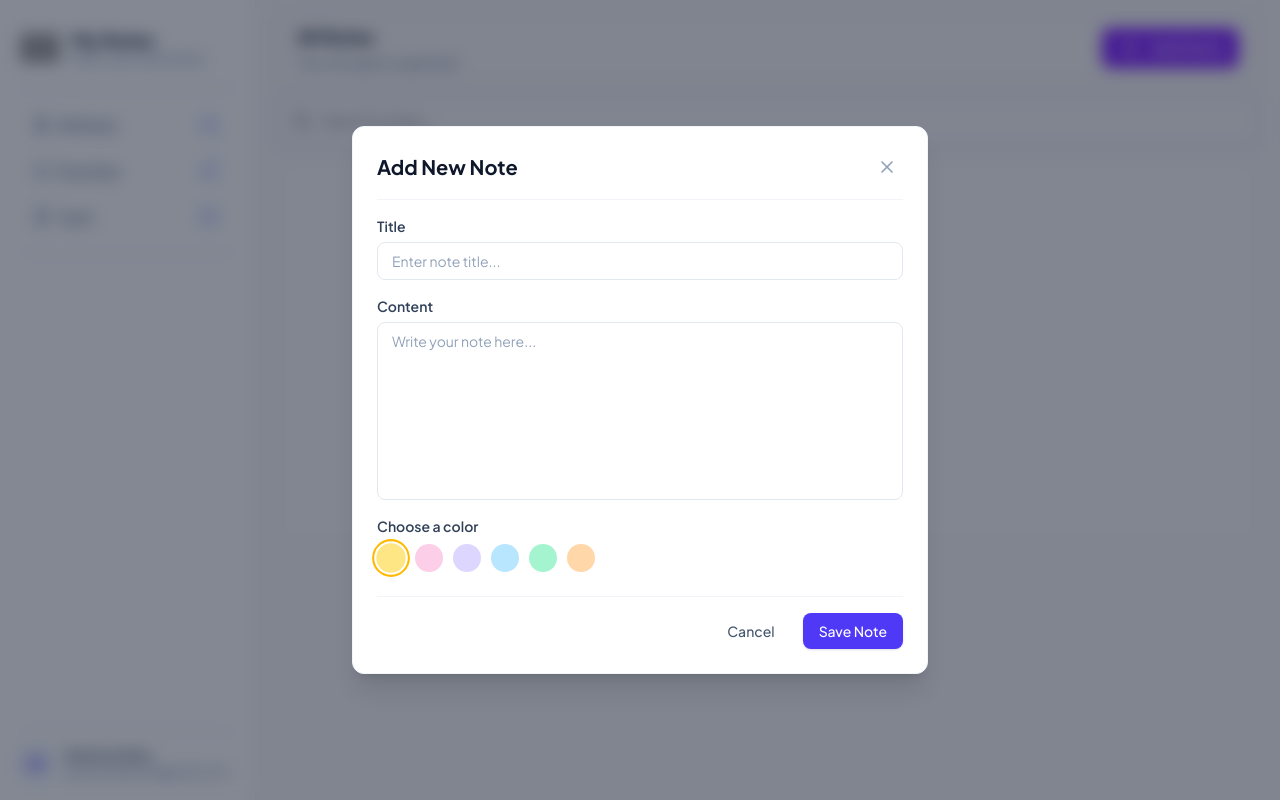
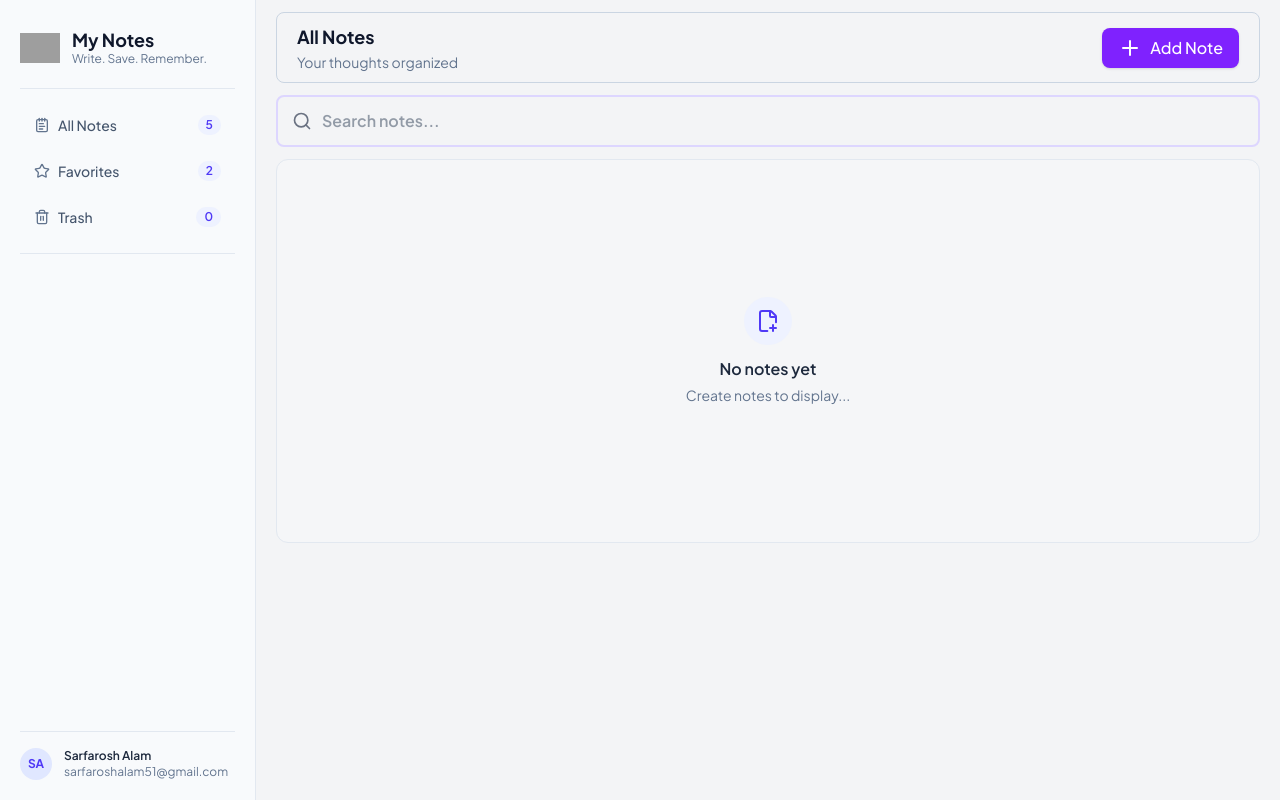
Before and after one commit to Sarfarosh-0/Web_Development, a React (Vite) app in the folder REACT_JS/03_React_App/: page / in a window 1280 px wide. Built offline with nearby package versions, Linux system fonts and the light colour scheme; grey boxes are pictures that could not be loaded.

Commit message:
Fixed Add Note btn

```diff
--- a/REACT_JS/03_React_App/src/Components/AddNote.tsx
+++ b/REACT_JS/03_React_App/src/Components/AddNote.tsx
@@ -1,6 +1,10 @@
 import { X } from "lucide-react";
 
-function AddNote() {
+interface AddNoteProps {
+    onClose: () => void;
+}
+
+function AddNote({ onClose }: AddNoteProps) {
     return (
         <div className="fixed inset-0 z-50 flex items-center justify-center bg-slate-900/50 backdrop-blur-sm p-4">
             <div className="w-full max-w-xl bg-white rounded-xl shadow-xl border border-slate-100 flex flex-col p-6">
@@ -10,6 +14,7 @@ function AddNote() {
                     <h1 className="font-bold text-xl text-slate-900">Add New Note</h1>
                     <button
                         type="button"
+                        onClick={onClose}
                         className="text-slate-400 hover:text-red-600 hover:bg-red-50 p-1.5 active:scale-95 rounded-lg transition-colors"
                     >
                         <X className="w-5 h-5" />
@@ -61,6 +66,7 @@ function AddNote() {
                     <div className="flex justify-end gap-3 pt-4 border-t border-slate-100 mt-2">
                         <button
                             type="button"
+                            onClick={onClose}
                             className="px-4 py-2 rounded-lg text-sm font-medium text-slate-600 hover:bg-slate-100 transition-colors"
                         >
                             Cancel
--- a/REACT_JS/03_React_App/src/Components/Header.tsx
+++ b/REACT_JS/03_React_App/src/Components/Header.tsx
@@ -1,14 +1,22 @@
 import { Plus } from 'lucide-react';
 
-function Header() {
+interface HeaderProps {
+    openModal: () => void;
+}
+
+function Header({ openModal }: HeaderProps) {
     return (
-        <header className="w-full sticky top-0 right-0  px-5 py-2.5 border border-slate-300 rounded-lg flex justify-between items-center ">
+        <header className="w-full sticky top-0 right-0 px-5 py-2.5 border border-slate-300 rounded-lg flex justify-between items-center ">
             <div className='flex flex-col gap-px'>
                 <h1 className="font-bold text-lg text-slate-900">All Notes</h1>
                 <p className="text-sm text-slate-500">Your thoughts organized</p>
             </div>
 
-            <button className="bg-violet-600 hover:bg-violet-700 active:scale-95 transition-all duration-150 rounded-lg px-4 py-2 font-medium text-white flex items-center gap-2 shadow-sm">
+            <button
+                id='addNoteBtn'
+                onClick={openModal}
+                className="bg-violet-600 hover:bg-violet-700 active:scale-95 transition-all duration-150 rounded-lg px-4 py-2 font-medium text-white flex items-center gap-2 shadow-sm"
+            >
                 <Plus />
                 <span>Add Note</span>
             </button>
--- a/REACT_JS/03_React_App/src/Components/Main.tsx
+++ b/REACT_JS/03_React_App/src/Components/Main.tsx
@@ -1,18 +1,25 @@
+import { useState } from "react";
+
 import AddNote from "./AddNote";
 import Header from "./Header";
 import NotesConatiner from "./NotesConatiner";
 import Searchbar from "./Searchbar";
 
 function Main() {
+    const [isOpen, setIsOpen] = useState<boolean>(false);
+
+    const openModal = (): void => setIsOpen(true);
+    const closeModal = (): void => setIsOpen(false);
+
     return (
         <main className="p-3 px-5 bg-gray-100 flex flex-col gap-3 flex-1">
-            <Header />
+            <Header openModal={openModal} />
             <Searchbar />
-            <NotesConatiner />
-            <AddNote/>
+            <NotesConatiner openModal={openModal} />
+
+            {isOpen && <AddNote onClose={closeModal} />}
         </main>
-    )
-
+    );
 }
 
 export default Main;
--- a/REACT_JS/03_React_App/src/Components/NotesConatiner.tsx
+++ b/REACT_JS/03_React_App/src/Components/NotesConatiner.tsx
@@ -1,12 +1,19 @@
 import { FilePlus2 } from "lucide-react";
 
-function NotesContainer() {
+interface ContainerProps {
+    openModal(): void;
+}
+
+function NotesContainer({ openModal }: ContainerProps) {
     return (
         <div className="grid grid-cols-1 sm:grid-cols-2 md:grid-cols-3 gap-4 ">
             <div className="col-span-full flex flex-col items-center justify-center min-h-96 rounded-xl border border-slate-200 bg-slate-50/50 text-center">
-                <div className="w-12 h-12 rounded-full bg-indigo-50 text-indigo-600 flex items-center justify-center mb-3">
+
+                <button
+                onClick={openModal}
+                className="w-12 h-12 rounded-full bg-indigo-50 text-indigo-600 active:scale-90 flex items-center justify-center mb-3 transition-all ease-in-out duration-300">
                     <FilePlus2 className="w-6 h-6" />
-                </div>
+                </button>
                 <h3 className="text-base font-semibold text-slate-800 mb-1">No notes yet</h3>
                 <p className="text-sm text-slate-500 max-w-xs">
                     Create notes to display...
```
